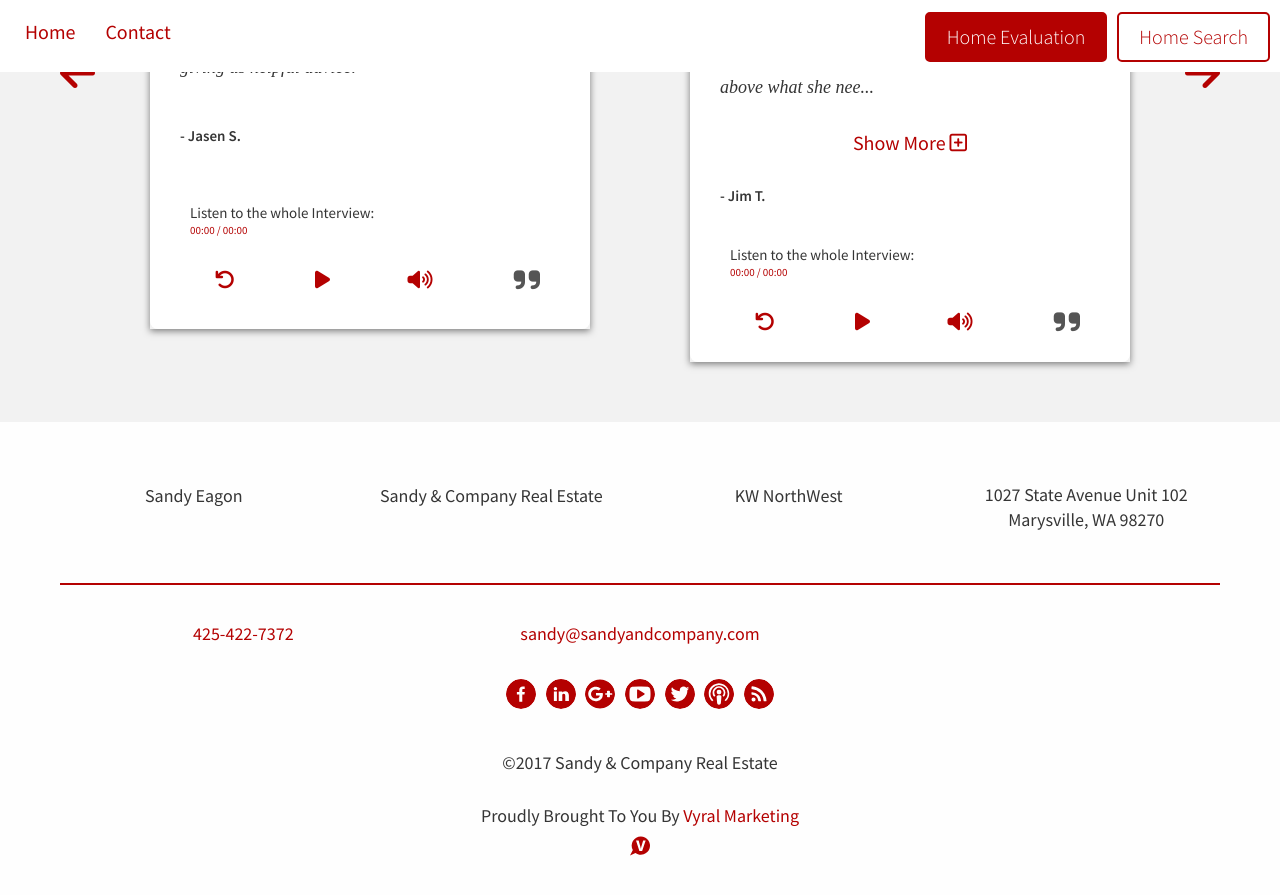
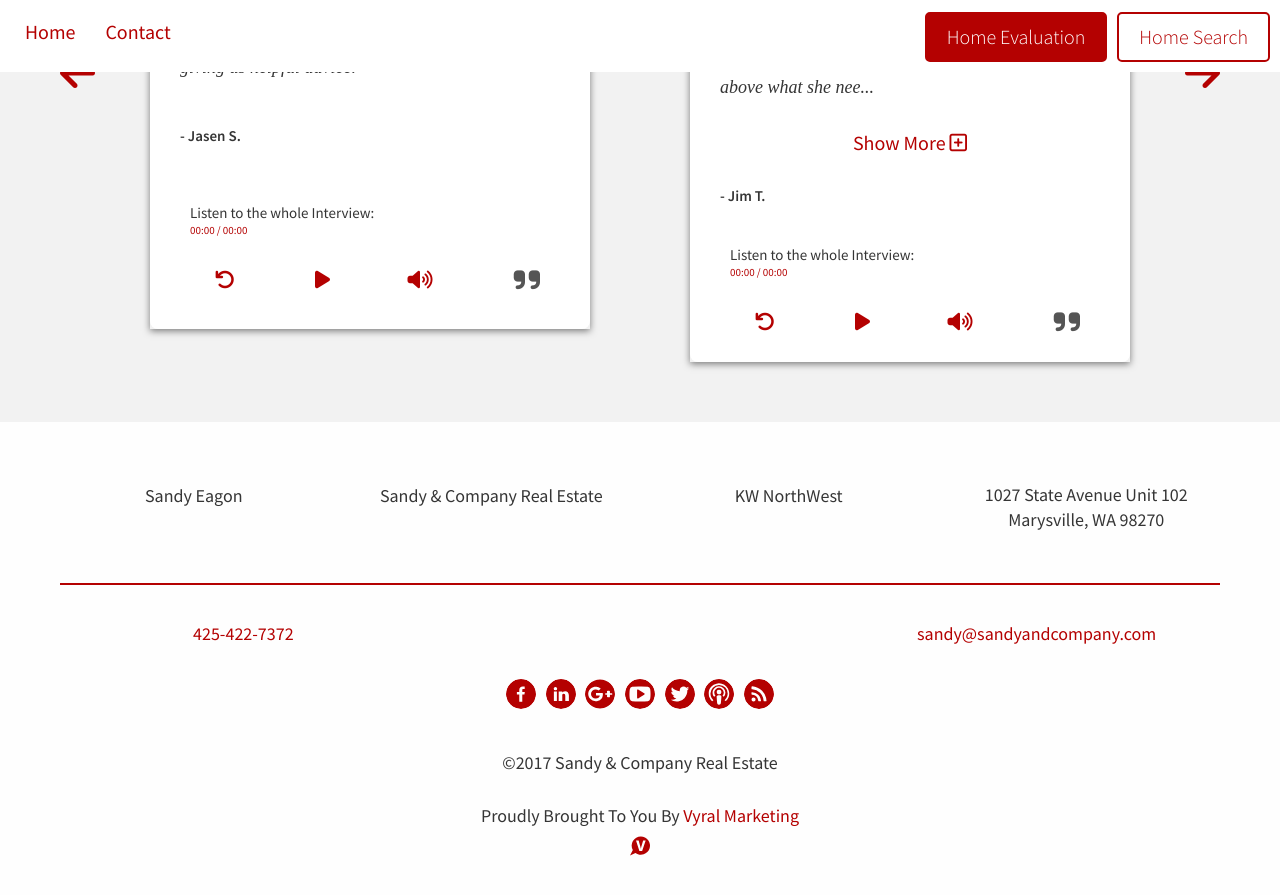
Before and after one commit to Vyral/sandy-eagon-blog, a Jekyll site: the page built from _posts/2015-11-30-puget-sound-real-estate-tool-resources.md, in a window 1280 px wide and 900 px high, scrolled down 2298 px. Shown: the top 895 px of the window. Built offline with Jekyll 4.4.1, drawn with Linux system fonts in a browser that asks for light colours; nearby versions of some CDN libraries.

Commit message:
Updated '_includes/footer.html' via CloudCannon

```diff
--- a/_includes/footer.html
+++ b/_includes/footer.html
@@ -52,8 +52,8 @@
 	      <div class="col-sm-4">
 	        <a href="tel:{{site.data.settings.client.phone | prepend: "1-"}}" itemprop="telephone">{{site.data.settings.client.phone}}</a>
 	      </div>
+	      <div class="col-sm-4"><a href="{{site.data.settings.client.url}}">{{site.data.settings.client.url | remove: "http://" | remove: "https://"}}</a></div>
 	      <div class="col-sm-4"><a href="mailto:{{site.data.settings.client.email}}">{{site.data.settings.client.email}}</a></div>
-	      <div class="col-sm-4"><a href="{{site.data.settings.client.url}}">{{site.data.settings.client.url | remove: "http://" | remove: "https://"}}</a></div>
 	    </div>
 	    <div class="row">
 	      <div class="twelve columns footer-socials">
```
